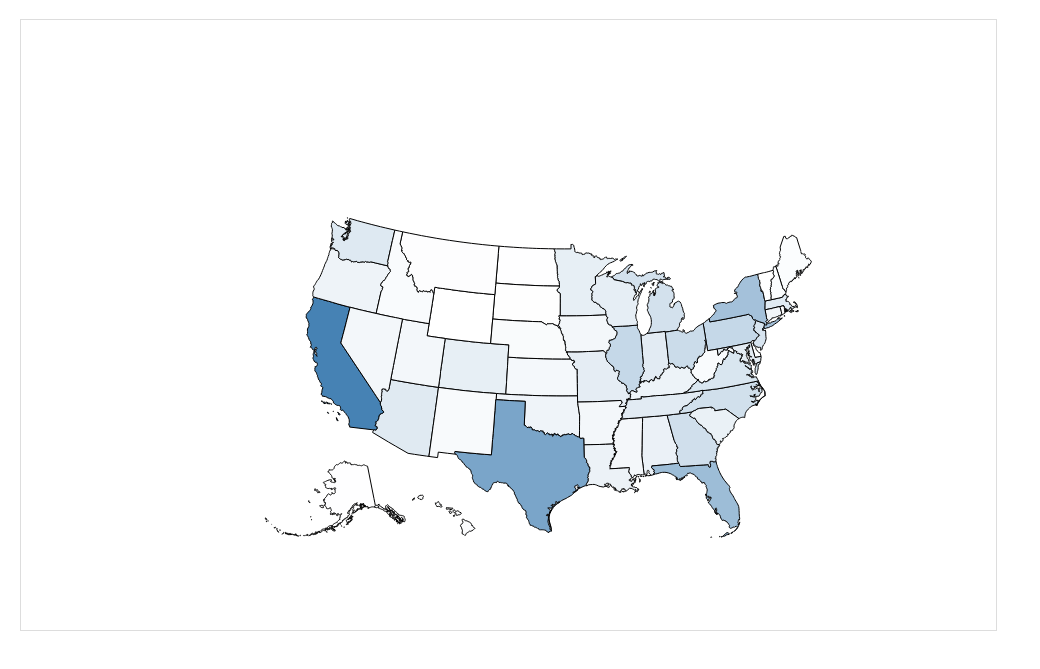
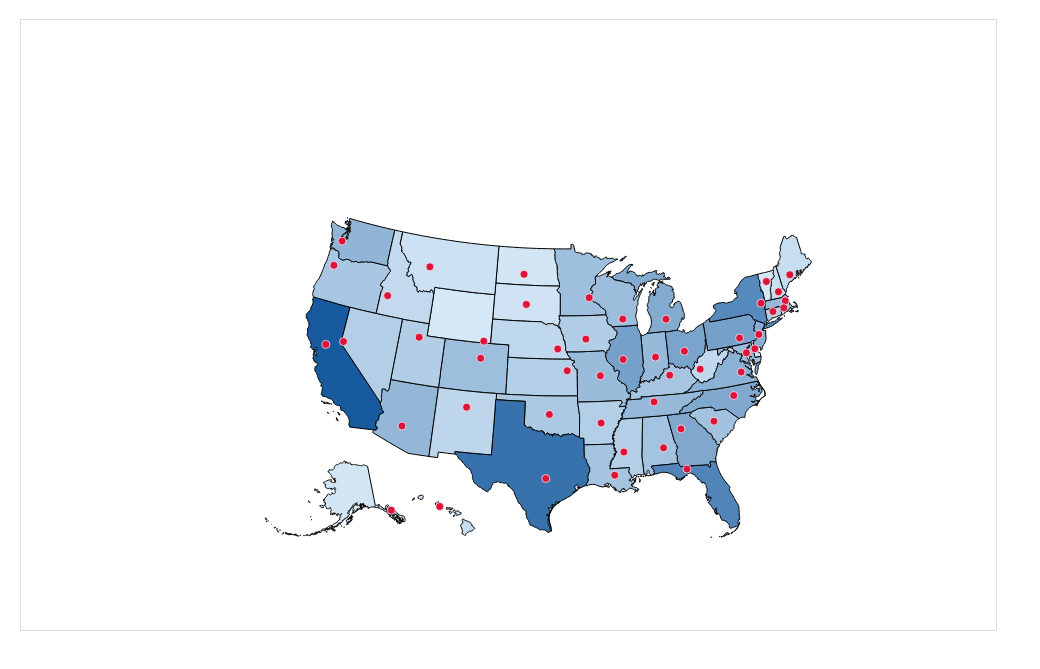
Before and after one commit to smthsx/lab7-geomap, a plain HTML site: page index.html in a window 1280 px wide. Shown: the part 61-730 px from the top of the page, without its empty margins (0-1040 px from the left). Drawn offline with nearby package versions, Linux system fonts and the light colour scheme.

Commit message:
Activity 2 - Population map and state capitals

```diff
--- a/geomap.js
+++ b/geomap.js
@@ -1,17 +1,12 @@
 
 // Lab 7: Geomaps
-// Activity 2 - Step 2.2: Color States by Population
+// Activity 2 - Step 2.3: Population Map and State Capitals
 
 Promise.all([
   d3.json("./topo.json"),
   d3.csv("./cities.csv"),
   d3.csv("./states.csv")
-]).then((data) => {
-
-  // Extract the three datasets
-  const topology = data[0];
-  const cities = data[1];
-  const states = data[2];
+]).then(([topology, cities, states]) => {
 
   // Convert TopoJSON into GeoJSON
   const topo = topojson.feature(
@@ -19,66 +14,177 @@ Promise.all([
     topology.objects.states
   );
 
-  // Create a dictionary of state populations
+  // Normalize state names
+  function normalizeName(name) {
+    return String(name ?? "")
+      .trim()
+      .toLowerCase()
+      .replace(/\s+/g, " ");
+  }
+
+  // Create a dictionary of 2018 state populations
   const stateDictionary = new Map();
 
   states.forEach((state) => {
-    stateDictionary.set(
-      state.State,
-      +String(state["2018 Population"]).replace(/,/g, "")
+    const stateName = normalizeName(state.State);
+
+    const population = Number(
+      String(state["2018 Population"])
+        .replace(/,/g, "")
+        .trim()
     );
+
+    if (stateName && Number.isFinite(population)) {
+      stateDictionary.set(stateName, population);
+    }
   });
 
-  // Display the loaded data
+  // Display loaded datasets
   console.log("GeoJSON:", topo);
   console.log("Cities:", cities);
   console.log("States:", states);
-  console.log("State Population Dictionary:", stateDictionary);
+  console.log("Population Dictionary:", stateDictionary);
 
-  // Get the minimum and maximum populations
+  // Find minimum and maximum populations
   const populationExtent = d3.extent(
     Array.from(stateDictionary.values())
-      .filter(Number.isFinite)
   );
 
   console.log("Population Extent:", populationExtent);
 
-  // Create the sequential blue color scale
-  var blues = d3.scaleSequential()
-    .domain(populationExtent)
-    .range(["white", "steelblue"]);
+  // Use a square-root scale to improve color visibility
+  // while preserving population order
+  const minPopulation = populationExtent[0];
+  const maxPopulation = populationExtent[1];
+
+  const blues = d3.scaleSequential()
+    .domain([
+      Math.sqrt(minPopulation),
+      Math.sqrt(maxPopulation)
+    ])
+    .interpolator(
+      d3.interpolateRgb("#D5E8F7", "#175A9E")
+    );
+
+  // Get the color for a population value
+  function populationColor(population) {
+    return blues(Math.sqrt(population));
+  }
 
   // Create the Albers USA projection
-  var projection = d3.geoAlbersUsa()
+  const projection = d3.geoAlbersUsa()
     .scale(700)
     .translate([487.5, 305]);
 
   // Create the geographic path generator
-  var path = d3.geoPath(projection);
+  const path = d3.geoPath(projection);
 
-  // Select the SVG and create a group
-  const svg = d3.select("#geomap")
-    .append("g")
+  // Select the SVG
+  const svg = d3.select("#geomap");
+
+  // Clear previous map elements
+  svg.selectAll("*").remove();
+
+  // Create the map group
+  const mapGroup = svg.append("g")
     .attr("transform", "translate(50,50)");
 
-  // Draw and color the US states
-  svg.append("g")
+  // Track population matches
+  const missingStates = [];
+
+  // Draw the states with population-based colors
+  mapGroup.append("g")
     .selectAll("path")
     .data(topo.features)
     .join("path")
     .attr("d", path)
     .attr("fill", (d) => {
-      const population = stateDictionary.get(
+
+      const stateName = normalizeName(
         d.properties.name
       );
 
-      return Number.isFinite(population)
-        ? blues(population)
-        : "whitesmoke";
+      const population = stateDictionary.get(stateName);
+
+      if (Number.isFinite(population)) {
+        return populationColor(population);
+      }
+
+      missingStates.push(d.properties.name);
+
+      return "whitesmoke";
     })
     .attr("stroke", "black")
     .attr("stroke-width", "1px");
 
+  // Report missing population records
+  console.log(
+    "Features without population:",
+    missingStates
+  );
+
+  // Convert state capital coordinates to map positions
+  const capitals = cities
+    .map((city) => {
+
+      const longitude = Number(
+        city.longitude ?? city.Longitude
+      );
+
+      const latitude = Number(
+        city.latitude ?? city.Latitude
+      );
+
+      if (
+        !Number.isFinite(longitude) ||
+        !Number.isFinite(latitude)
+      ) {
+        return null;
+      }
+
+      const coordinates = projection([
+        longitude,
+        latitude
+      ]);
+
+      if (coordinates === null) {
+        return null;
+      }
+
+      return {
+        ...city,
+        coordinates
+      };
+
+    })
+    .filter((city) => city !== null);
+
+  // Add red circles for state capitals
+  mapGroup.append("g")
+    .selectAll("circle")
+    .data(capitals)
+    .join("circle")
+    .attr("cx", (d) => d.coordinates[0])
+    .attr("cy", (d) => d.coordinates[1])
+    .attr("r", 4)
+    .attr("fill", "crimson")
+    .attr("stroke", "white")
+    .attr("stroke-width", 0.7);
+
+  // Display number of capital circles
+  console.log("Capital circles:", capitals.length);
+
+  // Display final verification
+  console.log(
+    "Population records:",
+    stateDictionary.size
+  );
+
+  console.log(
+    "Map features:",
+    topo.features.length
+  );
+
 }).catch((error) => {
-  console.error("Error loading data:", error);
+  console.error("Error loading map data:", error);
 });
```
Also changed, not shown: index.html (+12 -2 lines).
